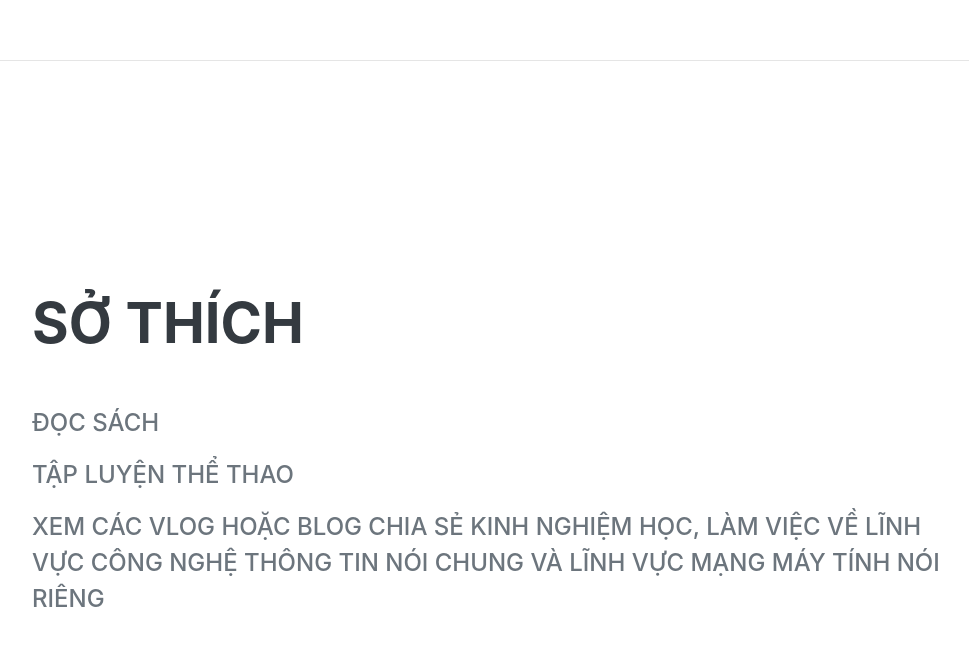
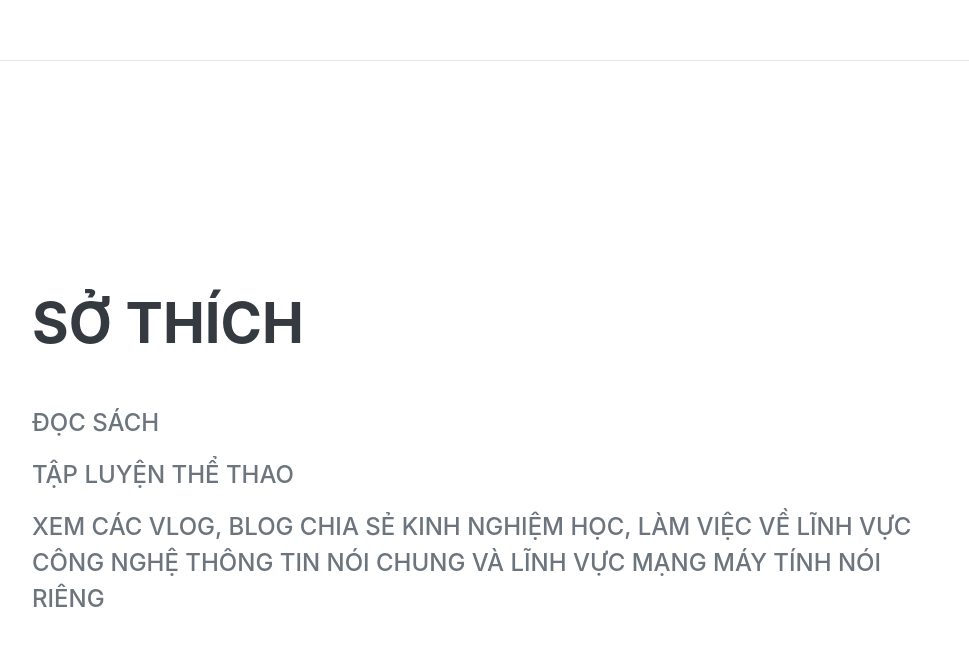
Before and after one commit to huynhhau55/cv_huynhvanhau, a plain HTML site: page index.html in a window 1280 px wide. Shown: the part 3967-4612 px from the top of the page, without its empty margins (288-1257 px from the left). Drawn offline with nearby package versions, Linux system fonts and the light colour scheme; a web font is replaced by a local one.

Commit message:
Update CV -30-10-2020 4

```diff
--- a/index.html
+++ b/index.html
@@ -165,7 +165,7 @@
                     <h2 class="mb-5">SỞ THÍCH</h2>
                     <div class="subheading mb-3">ĐỌC SÁCH</div>
                     <div class="subheading mb-3">TẬP LUYỆN THỂ THAO</div>
-                    <div class="subheading mb-3">XEM CÁC VLOG HOẶC BLOG CHIA SẺ KINH NGHIỆM HỌC, LÀM VIỆC VỀ LĨNH VỰC CÔNG NGHỆ THÔNG TIN NÓI CHUNG VÀ LĨNH VỰC MẠNG MÁY TÍNH NÓI RIÊNG</div>
+                    <div class="subheading mb-3">XEM CÁC VLOG, BLOG CHIA SẺ KINH NGHIỆM HỌC, LÀM VIỆC VỀ LĨNH VỰC CÔNG NGHỆ THÔNG TIN NÓI CHUNG VÀ LĨNH VỰC MẠNG MÁY TÍNH NÓI RIÊNG</div>
                 </div>
             </section>
         </div>
```
